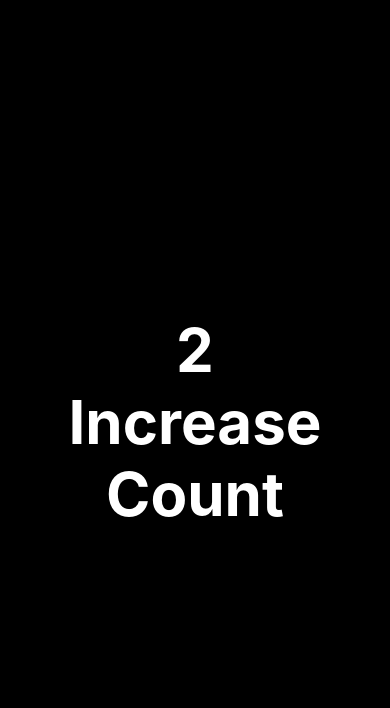
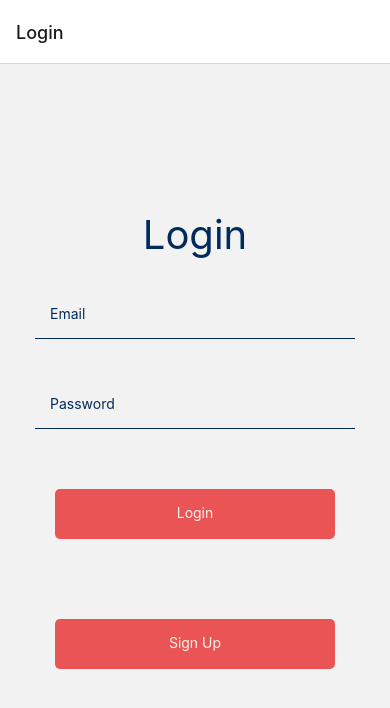
Before and after one commit to Sannya-Wasim/Dice-MobileDev-Scholarship, a React Native app: screen /Login in a window 390 px wide. Shown: the top 708 px of the page. Built offline with nearby package versions, Linux system fonts and the light colour scheme.

Commit message:
Added React Navigation

```diff
--- a/App.js
+++ b/App.js
@@ -1,5 +1,7 @@
 import { StatusBar } from "expo-status-bar";
 import { StyleSheet, Text, View, Image, ScrollView } from "react-native";
+import { NavigationContainer } from "@react-navigation/native";
+import { createNativeStackNavigator } from "@react-navigation/native-stack";
 import Student from "./src/components/Student";
 import FB_Button from "./src/components/FB_Button";
 import Login from "./src/components/Login";
@@ -7,29 +9,36 @@ import StudentClass from "./src/components/StudentClass";
 import Signup from "./src/components/Signup";
 import Counter from "./src/components/Counter";
 
+const Stack = createNativeStackNavigator();
+
 export default function App() {
   return (
     <View style={styles.container}>
-      {/* <Student
+      <NavigationContainer>
+        <Stack.Navigator initialRouteName="Login">
+          <Stack.Screen name="Login" component={Login} />
+          <Stack.Screen name="Signup" component={Signup} />
+        </Stack.Navigator>
+      </NavigationContainer>
+    </View>
+
+    /* <Student
         studentName={"Sannya Wasim"}
         university={"NED University"}
         DOB={"04/08/2001"}
         image={require("./src/images/student.png")}
-      /> */}
-      {/* <FB_Button /> */}
-      {/* <Signup /> */}
-      {/* <Login /> */}
-      {/* <StudentClass /> */}
-      <Counter />
-    </View>
+      /> */
+    /* <FB_Button /> */
+    /* <Signup /> */
+    /* <Login /> */
+    /* <StudentClass /> */
+    /* <Counter /> */
   );
 }
 
 const styles = StyleSheet.create({
   container: {
     flex: 1,
-    textAlign: "center",
     justifyContent: "center",
-    backgroundColor: "black",
   },
 });
--- a/package.json
+++ b/package.json
@@ -9,10 +9,14 @@
     "web": "expo start --web"
   },
   "dependencies": {
+    "@react-navigation/native": "^6.1.6",
+    "@react-navigation/native-stack": "^6.9.12",
     "expo": "~48.0.6",
     "expo-status-bar": "~1.4.4",
     "react": "18.2.0",
-    "react-native": "0.71.3"
+    "react-native": "0.71.6",
+    "react-native-safe-area-context": "4.5.0",
+    "react-native-screens": "~3.20.0"
   },
   "devDependencies": {
     "@babel/core": "^7.20.0"
--- a/src/components/Login.js
+++ b/src/components/Login.js
@@ -8,12 +8,14 @@ import {
 } from "react-native";
 import { LoginStyles as styles } from "./Styles";
 import React from "react";
+import { NavigationContainer } from "@react-navigation/native";
+import { createNativeStackNavigator } from "@react-navigation/native-stack";
 
-export default function Login() {
+export default function Login(props) {
   const [email, setEmail] = React.useState("Email");
   const [password, setPassword] = React.useState("Password");
   return (
-    <View>
+    <View style={styles.container}>
       <Text style={styles.head}>Login</Text>
       <View>
         <TextInput style={styles.input} value={email} />
@@ -21,6 +23,9 @@ export default function Login() {
         <TouchableOpacity>
           <Text style={styles.button}>Login</Text>
         </TouchableOpacity>
+        <TouchableOpacity onPress={() => props.navigation.navigate("Signup")}>
+          <Text style={styles.button}>Sign Up</Text>
+        </TouchableOpacity>
       </View>
     </View>
   );
--- a/src/components/Signup.js
+++ b/src/components/Signup.js
@@ -16,9 +16,9 @@ export default function Login() {
   const [password, setPassword] = React.useState("Set Password");
 
   return (
-    <View>
+    <View style={styles.container}>
       <Text style={styles.head}>Sign Up</Text>
-      <View style={styles.container}>
+      <View>
         <TextInput style={styles.input} placeholder={name} />
         <TextInput style={styles.input} placeholder={email} />
         <TextInput style={styles.input} placeholder={phone} />
--- a/src/components/Styles.js
+++ b/src/components/Styles.js
@@ -66,8 +66,8 @@ export const LoginStyles = StyleSheet.create({
     height: 50,
   },
   container: {
+    flex: 1,
     justifyContent: "center",
     alignItems: "center",
-    margin: 5,
   },
 });
```
Also changed, not shown: 1 other file (tests, documents, lock files or other folders).
